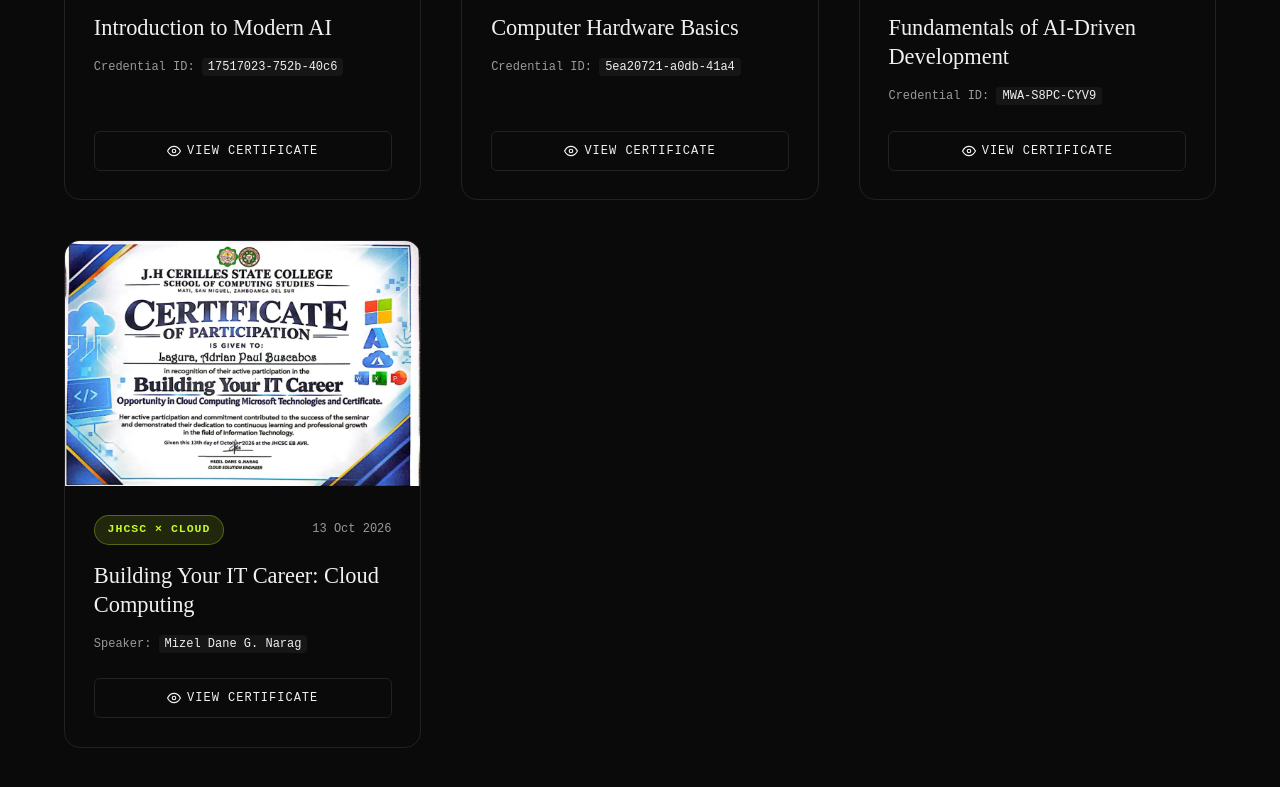
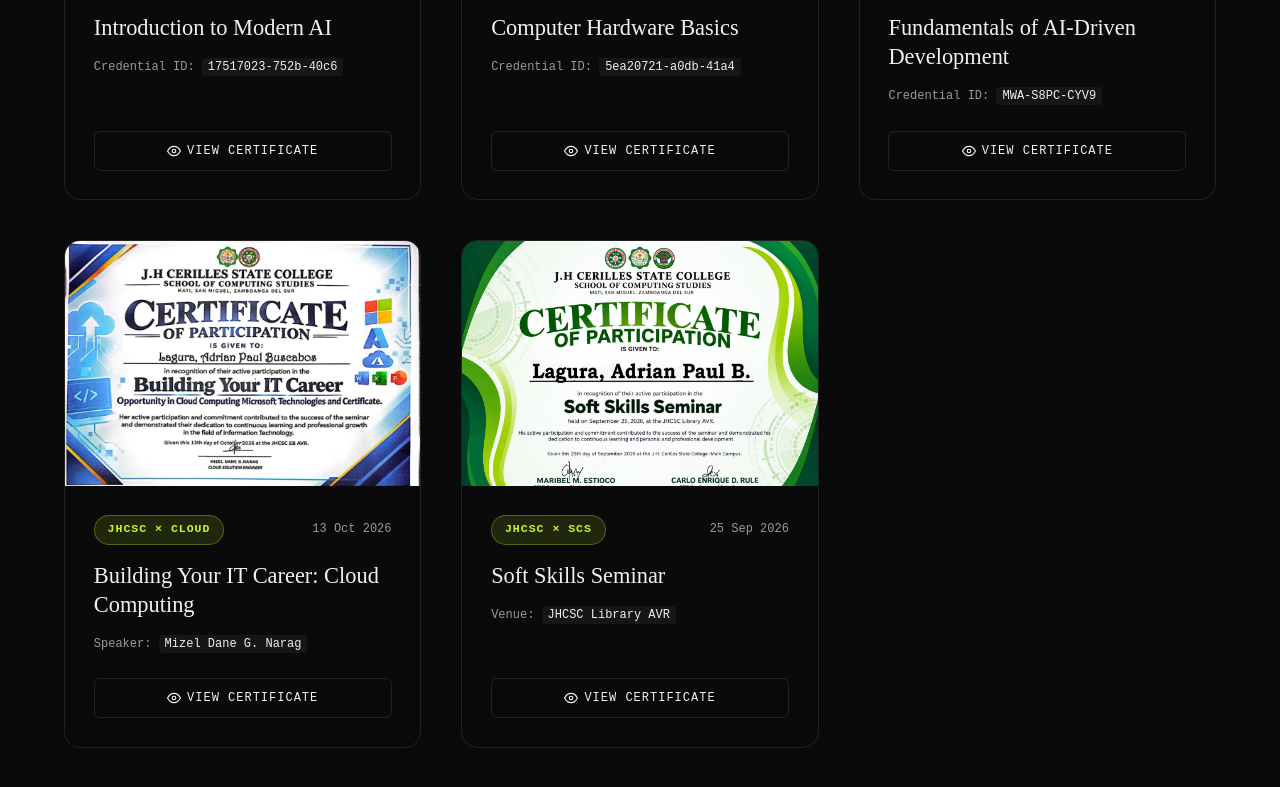
Before and after one commit to tekashihibarii/My-Portflio, a plain HTML site: page index.html in a window 1280 px wide. Shown: the part 5524-6311 px from the top of the page. Drawn offline with Linux system fonts and the light colour scheme; a web font is replaced by a local one.

Commit message:
Add Soft Skills Seminar certificate (WebP + PDF) to portfolio

```diff
--- a/index.html
+++ b/index.html
@@ -243,7 +243,7 @@
             </div>
             <div class="certificates-header-flex">
                 <h2 class="section-title">Credentials & Badges</h2>
-                <span class="certificates-count">10 Verified</span>
+                <span class="certificates-count">11 Verified</span>
             </div>
 
             <div class="certificates-grid">
@@ -514,6 +514,33 @@
                         </div>
                     </div>
                 </div>
+
+                <!-- Certificate 11: Soft Skills Seminar -->
+                <div class="certificate-card" data-cert="assets/certificates/cert-soft-skills-seminar.webp" data-title="Soft Skills Seminar" data-issuer="J.H. Cerilles State College — School of Computing Studies">
+                    <div class="cert-img-wrapper">
+                        <img src="assets/certificates/cert-soft-skills-seminar.webp" alt="Soft Skills Seminar Certificate" class="cert-img" loading="lazy" width="1250" height="937">
+                        <div class="cert-overlay">
+                            <span class="view-btn-text">
+                                <svg width="18" height="18" viewBox="0 0 24 24" fill="none" stroke="currentColor" stroke-width="2"><path d="M1 12s4-8 11-8 11 8 11 8-4 8-11 8-11-8-11-8z"/><circle cx="12" cy="12" r="3"/></svg>
+                                View Certificate
+                            </span>
+                        </div>
+                    </div>
+                    <div class="cert-content">
+                        <div class="cert-meta">
+                            <span class="cert-badge">JHCSC × SCS</span>
+                            <span class="cert-date">25 Sep 2026</span>
+                        </div>
+                        <h3 class="cert-title">Soft Skills Seminar</h3>
+                        <p class="cert-id">Venue: <code>JHCSC Library AVR</code></p>
+                        <div class="cert-actions">
+                            <button class="cert-btn view-cert-btn" type="button">
+                                <svg width="14" height="14" viewBox="0 0 24 24" fill="none" stroke="currentColor" stroke-width="2"><path d="M1 12s4-8 11-8 11 8 11 8-4 8-11 8-11-8-11-8z"/><circle cx="12" cy="12" r="3"/></svg>
+                                VIEW CERTIFICATE
+                            </button>
+                        </div>
+                    </div>
+                </div>
             </div>
         </section>
 
```
Also changed, not shown: assets/certificates/cert-soft-skills-seminar.webp (added), 1 other file.
